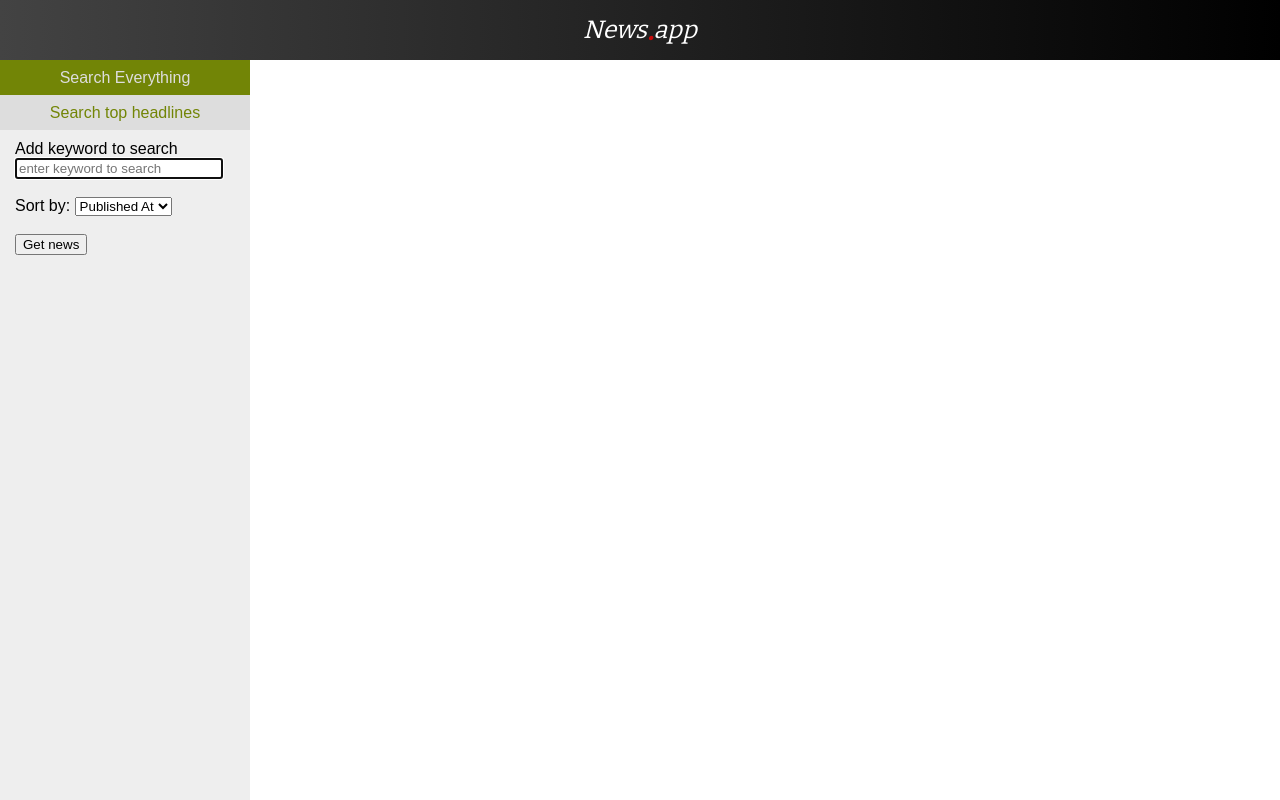
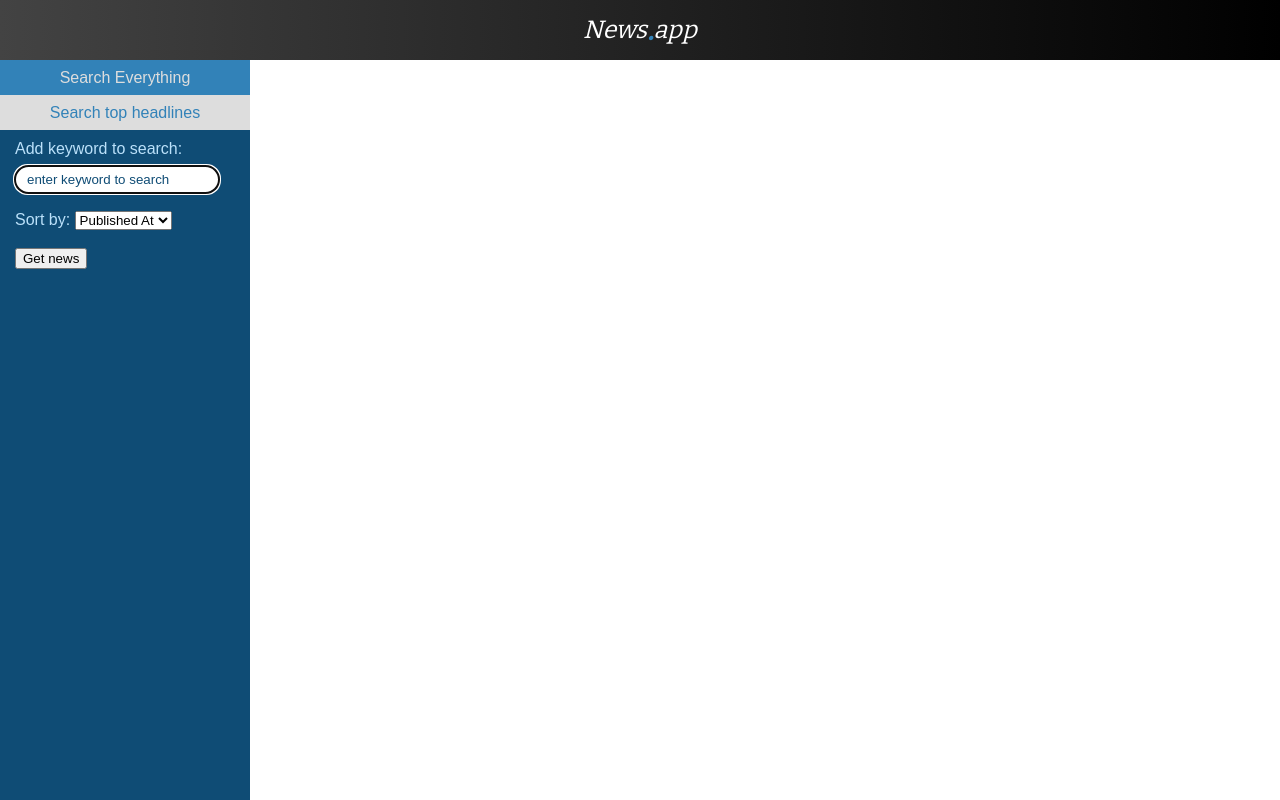
Before and after one commit to pragyes31/news-reader-app, a website built with Parcel: page index.html in a window 1280 px wide. Built offline with nearby package versions, Linux system fonts and the light colour scheme; no server answers.

Commit message:
Color theme defined for the app

```diff
--- a/index.html
+++ b/index.html
@@ -22,7 +22,7 @@
         <div class="search-params">
           <div id="everything-filter">
             <form id="filter-fields">
-              <label for="search-by-keyword">Add keyword to search</label>
+              <label for="search-by-keyword">Add keyword to search:</label>
               <input type="text" placeholder="enter keyword to search" id="search-by-keyword" autofocus  /><br /><br />
               <label for="sort-by">Sort by:</label>
               <select name="sort-by" id="sort-by" class="select-option">
--- a/src/index.js
+++ b/src/index.js
@@ -131,7 +131,7 @@ function buildNewsApp() {
     }
   };
   newsApp.populateNewsArticles(
-    "https://newsapi.org/v2/everything?q=javascript&apiKey=2043fa143b224d2b8f1057943e2557f7 "
+    "https://newsapi.org/v2/top-headlines?country=in&apiKey=2043fa143b224d2b8f1057943e2557f7 "
   );
   getEverythingBtn.addEventListener("click", newsApp.getEverythingNews);
   getTopHeadlinesBtn.addEventListener("click", newsApp.getTopHeadlines);
--- a/src/styles.css
+++ b/src/styles.css
@@ -37,7 +37,7 @@ body {
 }
 
 .period {
-  color: rgb(199, 10, 10);
+  color: #3282b8;
   font-size: 30px;
   font-weight: bold;
 }
@@ -50,14 +50,15 @@ body {
 
 .filters {
   width: 250px;
-  background-color: #eee;
+  background-color: #0f4c75;
   position: fixed;
   height: 100%;
+  color: #bbe1fa;
 }
 
 .news-tabs {
   background-color: #ddd;
-  color: #728506;
+  color: #3282b8;
 }
 
 .news-category {
@@ -70,12 +71,12 @@ body {
 }
 
 .active-news-category {
-  background-color: #728506;
+  background-color: #3282b8;
   color: #ddd;
 }
 
 .news-category:hover {
-  background-color: #728506;
+  background-color: #3282b8;
   color: #ddd;
 }
 
@@ -95,6 +96,15 @@ body {
 
 #search-by-keyword {
   width: 200px;
+  height: 25px;
+  margin-top: 0.5rem;
+  border: none;
+  border-radius: 1rem;
+}
+
+::placeholder {
+  padding-left: 10px;
+  color: #0f4c75;
 }
 
 .date-of-publish {
```
